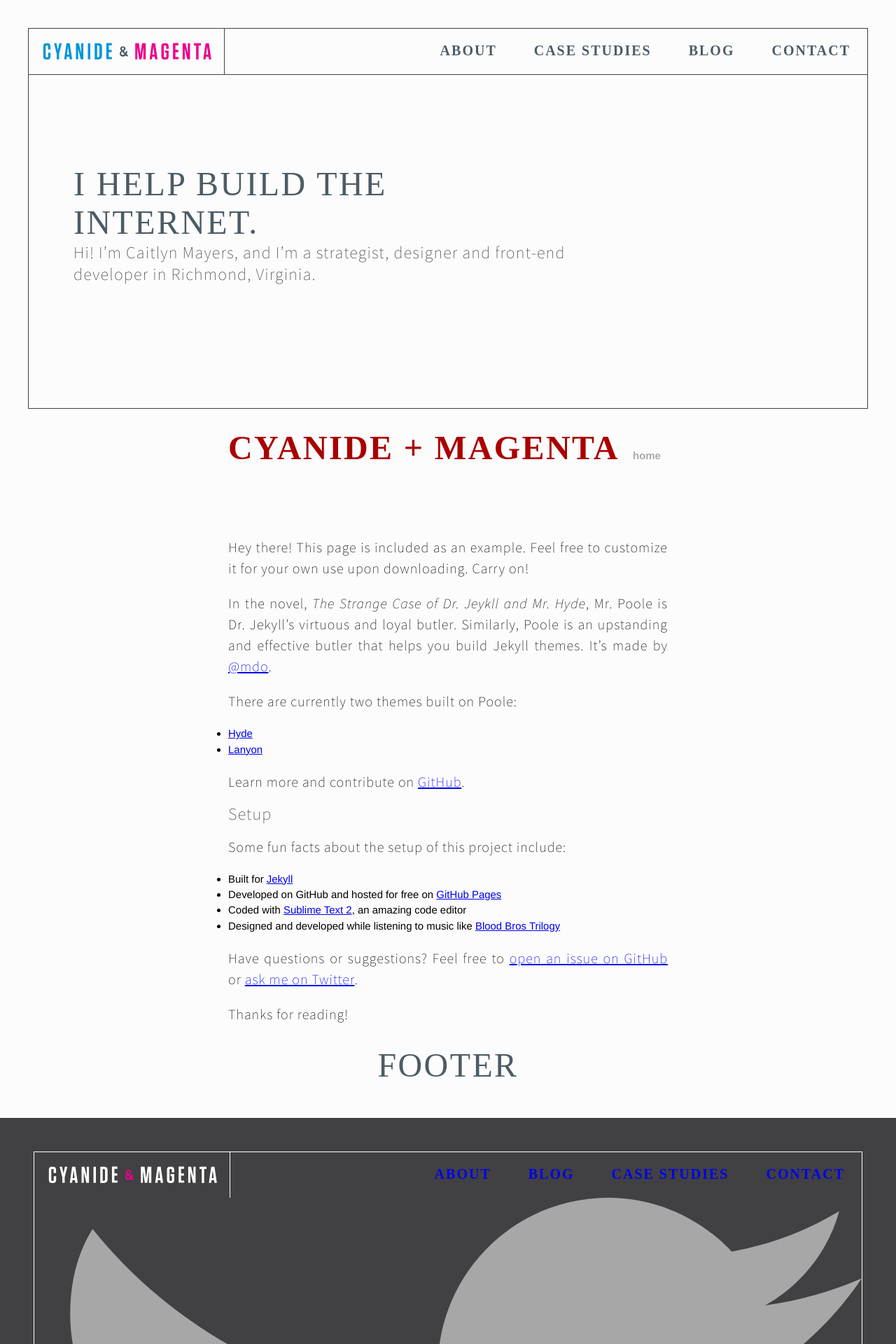
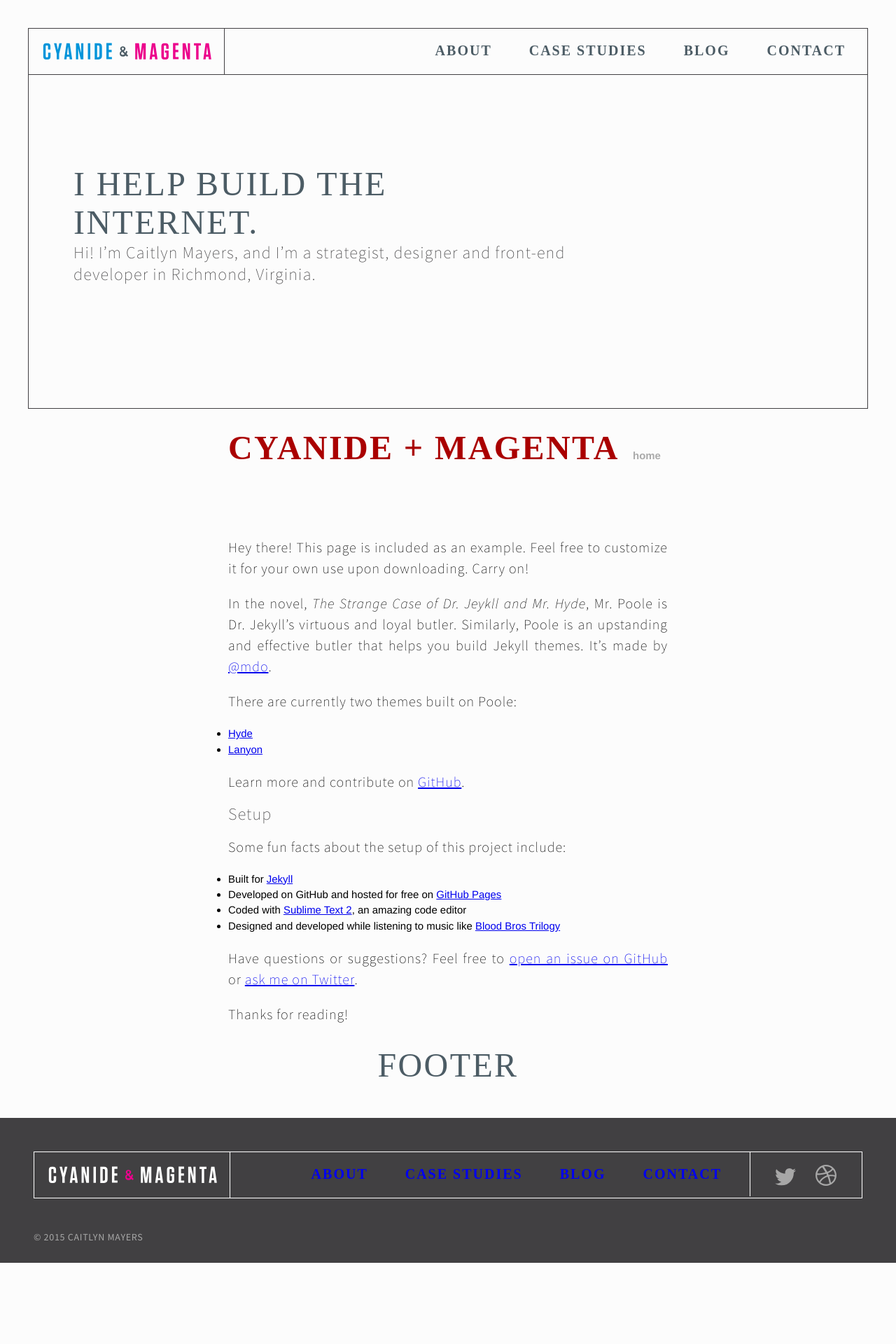
Before and after one commit to caitlynmayers/cyanide-magenta, a Jekyll site: the page built from about.md, in a window 1280 px wide. Shown: the top 1920 px of the page at 70% size. Built offline with Jekyll 4.4.1, drawn with Linux system fonts in a browser that asks for light colours; Markdown is read by kramdown in place of the engine named in the settings; after the commit the page ends 1804 px from its top, so only the background shows below that; some of the changed text lies outside the part shown.

Commit message:
finishing desktop styles of footer navigation, beginning to apply refactor to header/footer.

```diff
--- a/_includes/footer.html
+++ b/_includes/footer.html
@@ -6,16 +6,17 @@
       The code below dynamically generates a sidebar nav of pages with
       `layout: page` in the front-matter. See readme for usage.
     {% endcomment %}
-  <div class="nav-bar -test">
+  <div class="nav-bar -border--white">
     <a href="/">
-      <div class="logo">
+      <div class="logo -border-right--white">
         <svg viewBox="0 0 169 41">
             <use xlink:href="{{ site.url }}/img/sprite.svg#logo-svg-footer"></use>
         </svg>
       </div>
+    </a>
 
-  <nav class="-footer">
-  {% assign pages_list = site.pages %}
+  <nav class="-border-right--white">
+  {% assign pages_list = site.pages | sort:"weight" %}
       {% for node in pages_list %}
         {% if node.title != null %}
           {% if node.layout == "page" %}
@@ -24,22 +25,42 @@
         {% endif %}
       {% endfor %}
   </nav>
-    <a class="icon" href="https://twitter.com/caitlynmayers">
+  <ul>
+    <li>
+      <a href="https://twitter.com/caitlynmayers">
           <svg viewBox="0 0 36.9 30">
             <use xlink:href="{{ site.url }}/img/sprite.svg#twitter-icon"></use>
           </svg>
-    <a/>
-    <a class="icon" href="https://dribbble.com/caitlynmayers">
+        </a>
+    </li>
+    <li>
+      <a href="https://dribbble.com/caitlynmayers">
           <svg viewBox="0 0 30 30">
             <use xlink:href="{{ site.url }}/img/sprite.svg#dribbble-icon"></use>
           </svg>
-    <a/>
-
+        </a>
+    </li>
+  </ul>
+    {% comment %}<ul class="icons">
+      <li class="icon">
+        <a href="https://twitter.com/caitlynmayers">
+          <svg viewBox="0 0 36.9 30">
+            <use xlink:href="{{ site.url }}/img/sprite.svg#twitter-icon"></use>
+          </svg>
+        </a>
+      </li>
+      <li class="icon">
+        <a href="https://dribbble.com/caitlynmayers">
+          <svg viewBox="0 0 30 30">
+            <use xlink:href="{{ site.url }}/img/sprite.svg#dribbble-icon"></use>
+          </svg>
+        </a>
+      </li>
+    </ul>{% endcomment %}
+  </div>
   <div>
-    <p>
-      &copy; {{ site.time | date: '%Y' }} Caitlyn Mayers. All rights reserved.
+    <p class="copyright">
+      &copy; {{ site.time | date: '%Y' }} Caitlyn Mayers
     </p>
   </div>
-  </div>
-
 </footer>
--- a/_includes/header-home.html
+++ b/_includes/header-home.html
@@ -1,4 +1,4 @@
-<div class="feature-area -home">
+<header class="feature-area -home">
   <div class="wrapper">
     <a href="/">
       <div class="logo">
@@ -29,4 +29,4 @@
     <h2>Hi! I’m Caitlyn Mayers, and I’m a strategist, designer and front-end developer in Richmond, Virginia.</h2>
     <button class="-blue"><a href="/about.html">Learn More About Me</a></button>
   </div>
-</div>
+</header>
--- a/_scss/modules/_header.scss
+++ b/_scss/modules/_header.scss
@@ -9,8 +9,6 @@
       @include clearfix;
 
       border-bottom: 1px solid $dark-gray;
-      width: 100%;
-
   }
 
   .content {
--- a/css/main.css
+++ b/css/main.css
@@ -451,8 +451,7 @@ p {
     display: table;
     clear: both; }
   .feature-area .wrapper {
-    border-bottom: 1px solid #414042;
-    width: 100%; }
+    border-bottom: 1px solid #414042; }
     .feature-area .wrapper:after {
       content: "";
       display: table;
@@ -496,10 +495,16 @@ nav {
   font-weight: 700;
   font-style: normal;
   font-size: 20px;
-  float: right;
+  display: inline-block;
   height: 100%;
   padding: 1.25rem 0;
+  position: absolute;
+  right: 3rem;
   text-transform: uppercase; }
+  nav:after {
+    content: "";
+    display: table;
+    clear: both; }
   nav a {
     transition: all 120ms ease-in-out;
     letter-spacing: .1em;
@@ -509,10 +514,12 @@ nav {
       border-bottom: 4px solid #ec008c;
       color: #ec008c; }
 
-.-header a {
-  color: #4c5c65; }
-  .-header a:hover:visited {
-    color: #ec008c; }
+.-header {
+  float: right; }
+  .-header a {
+    color: #4c5c65; }
+    .-header a:hover:visited {
+      color: #ec008c; }
 
 button {
   font-family: "source sans pro";
@@ -552,19 +559,54 @@ button {
     z-index: -1; }
 
 footer {
-  border-color: #ffffff;
   background-color: #414042;
+  display: block;
   padding: .5rem; }
-  footer .icon {
-    max-height: 30px; }
+  footer:after {
+    content: "";
+    display: table;
+    clear: both; }
+  footer nav {
+    right: 13rem;
+    height: inherit;
+    padding-right: 1rem; }
+  footer ul {
+    display: inline-block;
+    float: right;
+    height: 100%;
+    list-style-type: none;
+    padding: 1.1rem 1.5rem 0 0; }
+    footer ul:after {
+      content: "";
+      display: table;
+      clear: both; }
+    footer ul li {
+      display: inline-block;
+      margin: 0 .75rem;
+      width: 30px; }
 
 .nav-bar {
   margin: 2.5rem; }
-  .nav-bar .logo {
-    border-right: 1px solid #ffffff; }
+  .nav-bar:after {
+    content: "";
+    display: table;
+    clear: both; }
 
-.-test {
+.-border--white {
   border: 1px solid #ffffff; }
+
+.-border-right--white {
+  border-right: 1px solid #ffffff; }
+
+.copyright {
+  font-family: "source sans pro";
+  font-weight: 400;
+  font-style: bold;
+  font-size: 14px;
+  color: #a7a7a7;
+  margin-left: 2.5rem;
+  text-align: left;
+  text-transform: uppercase; }
 
 .case-studies {
   margin: 1rem;
```
Also changed, not shown: other parts of _includes/header-home.html (+1 -1 lines), _scss/modules/_footer.scss (+43 -12 lines), _scss/modules/_nav.scss (+6 -1 lines). Lines whose indentation alone changed are shown as unchanged.
